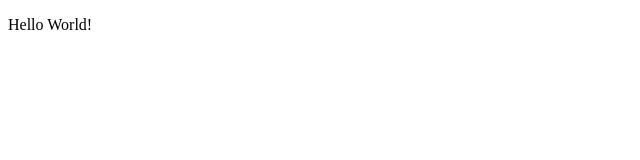
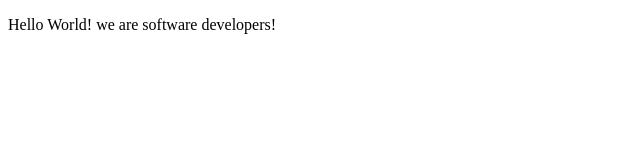
Before and after one commit to jamo1998/Jameson-Juan-Website, a plain HTML site: page index.html in a window 1280 px wide. Shown: the whole page, without its empty margins (0-640 px from the left). Drawn offline with Linux system fonts and the light colour scheme.

Commit message:
Add modified index file

```diff
--- a/index.html
+++ b/index.html
@@ -7,7 +7,7 @@
   </head>
 
   <body>
-    <p>Hello World!</p>
+    <div><p>Hello World! we are software developers!</p></div>
 
     <script src="https://cdn.freecodecamp.org/testable-projects-fcc/v1/bundle.js"></script>
     <script src="js/index.js"></script>
```
